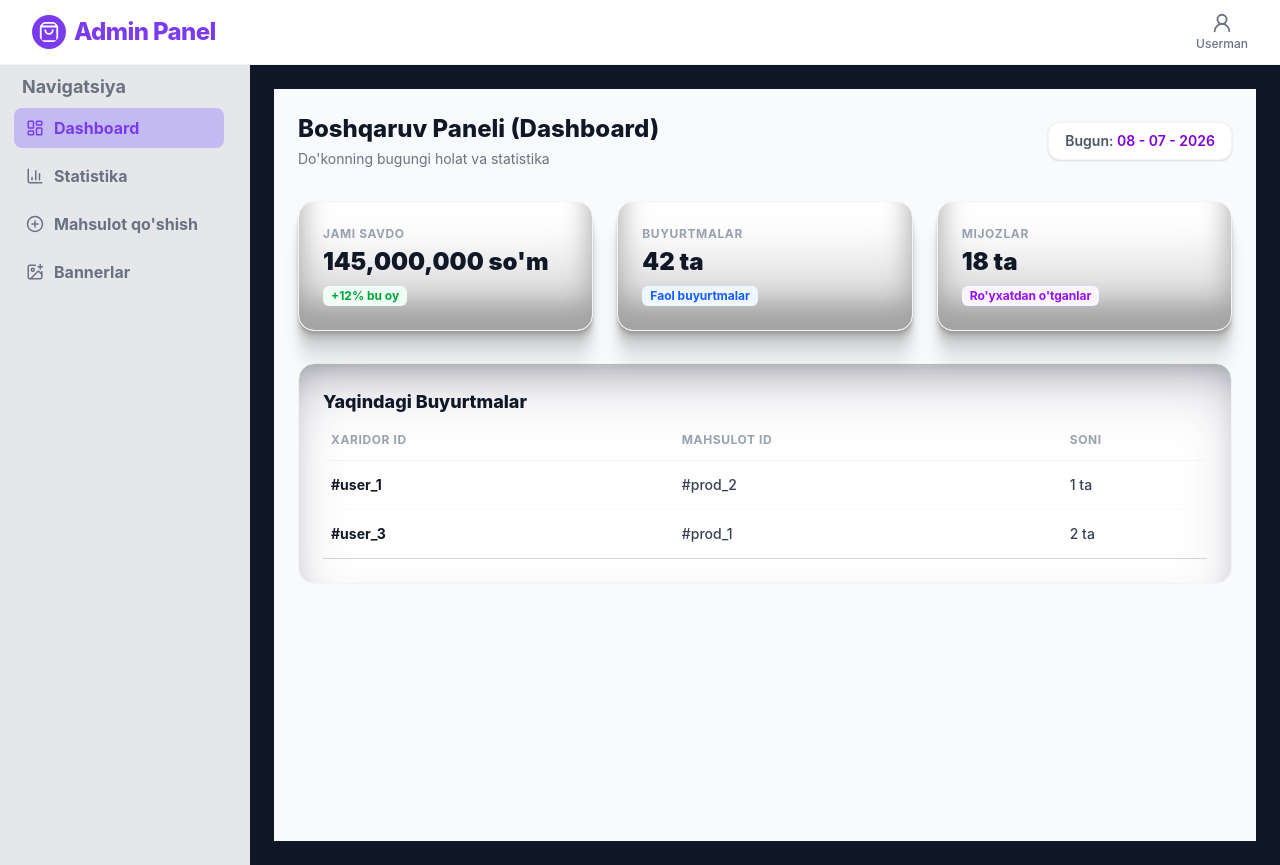
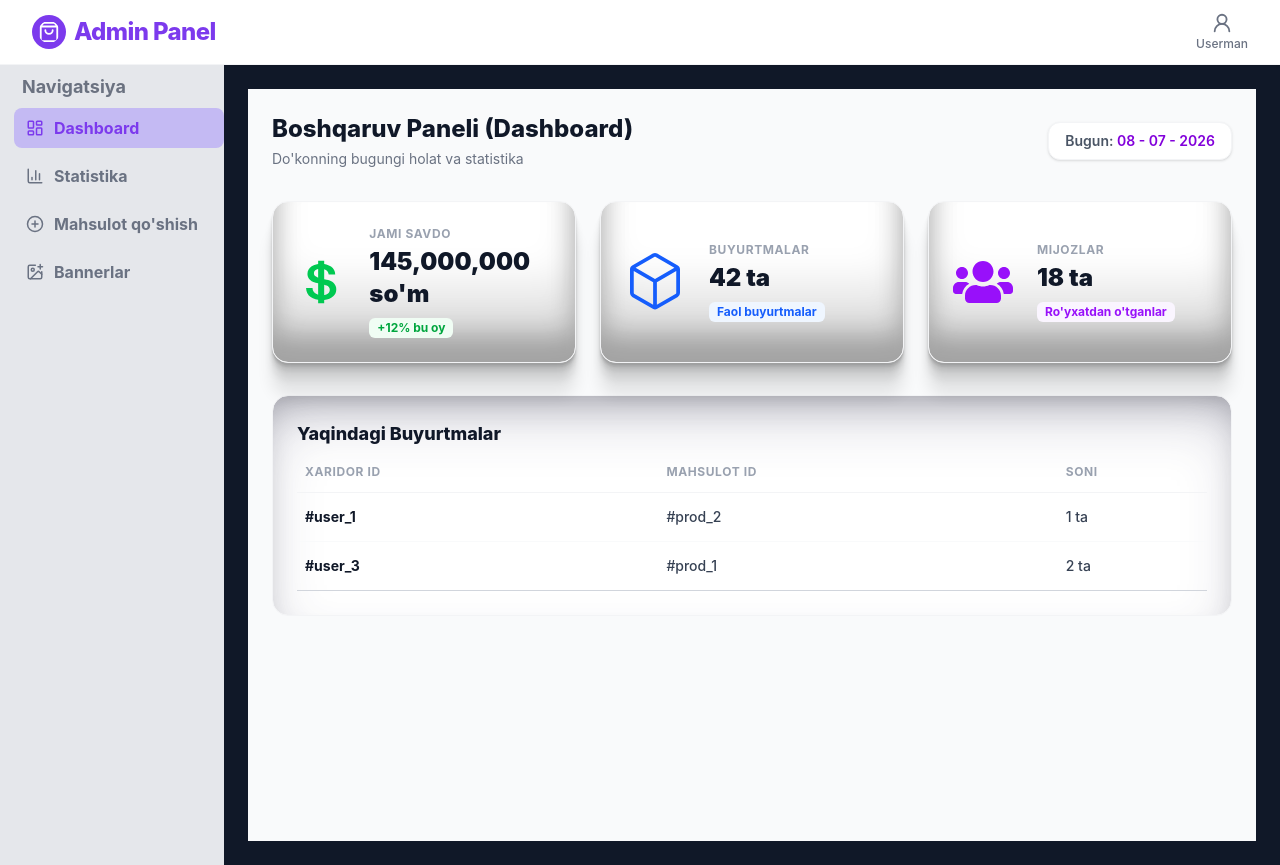
Before and after one commit to sherxonbek/imtihon, a React (Vite) app: page /admin in a window 1280 px wide. Built offline with nearby package versions, Linux system fonts and the light colour scheme.

Commit message:
dashboard qismiga iconlar qoshdim

```diff
--- a/src/admin/pages/Dashboard.jsx
+++ b/src/admin/pages/Dashboard.jsx
@@ -1,4 +1,7 @@
 import React from "react";
+import { FaUsers } from "react-icons/fa";
+import { GoPackage } from "react-icons/go";
+import { IoLogoUsd } from "react-icons/io";
 
 
 function bugunVaqt() {
@@ -27,8 +30,9 @@ function Dashboard() {
 
       <div className="grid grid-cols-1 md:grid-cols-3 gap-6 mb-8">
 
-        <div className="bg-white p-6 rounded-2xl shadow-uzum border border-gray-100 flex items-center justify-between">
-          <div>
+        <div className="flex bg-white p-6 rounded-2xl shadow-uzum border border-gray-100 items-center">
+          <IoLogoUsd className="text-6xl text-green-500"/>
+          <div className="ml-6">
             <p className="text-xs font-bold text-gray-400 uppercase tracking-wider">Jami Savdo</p>
             <h3 className="text-2xl font-black text-gray-900 mt-1">
               145,000,000 so'm
@@ -38,8 +42,9 @@ function Dashboard() {
 
         </div>
 
-        <div className="bg-white p-6 rounded-2xl shadow-uzum border border-gray-100 flex items-center justify-between">
-          <div>
+        <div className="bg-white p-6 rounded-2xl shadow-uzum border border-gray-100 flex items-center ">
+          <GoPackage className="text-6xl text-blue-600"/>
+          <div className="ml-6">
             <p className="text-xs font-bold text-gray-400 uppercase tracking-wider">Buyurtmalar</p>
             <h3 className="text-2xl font-black text-gray-900 mt-1">
               42 ta
@@ -48,8 +53,9 @@ function Dashboard() {
           </div>
         </div>
 
-        <div className="bg-white p-6 rounded-2xl shadow-uzum border border-gray-100 flex items-center justify-between">
-          <div>
+        <div className="bg-white p-6 rounded-2xl shadow-uzum border border-gray-100 flex items-center">
+          <FaUsers className="text-6xl text-purple-600"/>
+          <div className="ml-6">
             <p className="text-xs font-bold text-gray-400 uppercase tracking-wider">Mijozlar</p>
             <h3 className="text-2xl font-black text-gray-900 mt-1">
               18 ta
```
